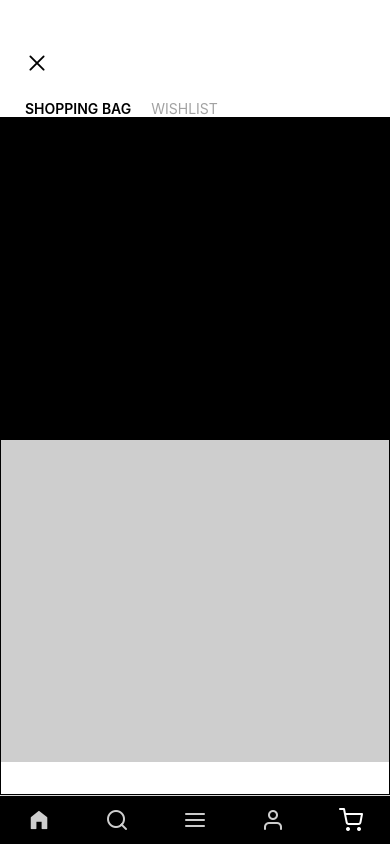
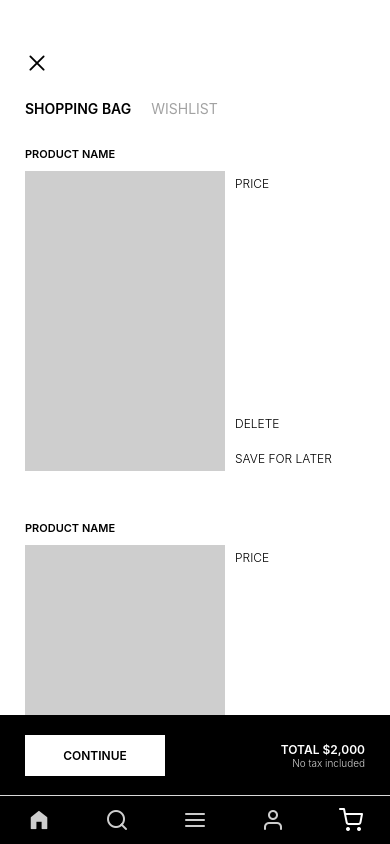
Before and after one commit to lukanesic/rhoutdoor, a React Native app: screen /Cart in a window 390 px wide. Built offline with nearby package versions, Linux system fonts and the light colour scheme.

Commit message:
Cart Screen done

```diff
--- a/components/profile/signup/SForm.js
+++ b/components/profile/signup/SForm.js
@@ -91,7 +91,10 @@ export default function SForm({ navigation }) {
 
   return (
     <>
-      <ContinueBtn onPress={() => navigation.replace('SignupSuccess')} />
+      <ContinueBtn
+        title={'Continue'}
+        onPress={() => navigation.replace('SignupSuccess')}
+      />
       <Pressable onPress={Keyboard.dismiss}>
         <View style={styles.container}>
           <Text style={styles.title}>Personal Details</Text>
--- a/screens/Cart.js
+++ b/screens/Cart.js
@@ -6,13 +6,15 @@ import {
   View,
   Dimensions,
   ScrollView,
+  Image,
 } from 'react-native'
 import React, { useState } from 'react'
 
 import { SimpleLineIcons, AntDesign } from '@expo/vector-icons'
-import Card from '../components/Card'
 
-const { height } = Dimensions.get('window')
+import { Fontisto } from '@expo/vector-icons'
+
+const { height, width } = Dimensions.get('window')
 
 export default function Cart() {
   const [active, setActive] = useState(0)
@@ -37,71 +39,271 @@ export default function Cart() {
         </TouchableOpacity>
       </View>
 
-      <ScrollView style={styles.contentContainer}>
-        <View style={[styles.box1, { backgroundColor: '#000' }]} />
-        <View style={[styles.box1, { backgroundColor: '#cecece' }]} />
-      </ScrollView>
+      {active === 0 && <ShoppingBag />}
+      {active === 1 && <Wishlist />}
     </View>
   )
 }
 
 const ShoppingBag = () => {
+  const [isEmpty, setIsEmpty] = useState(false)
+
   return (
-    <View style={[styles.contentContainer, styles.shoppingContainer]}>
+    // SHOPING BAG se deli na dva dela, dva state-a.
+    // Ako nesto postoji u Shopping bag, i ako ne postoji
+    // To zavisi od redux-a, ali sad cu samo da imitiram to ponasanje
+    <View style={styles.shoppingBagContainer}>
+      {isEmpty && <EmptyBag />}
+      {!isEmpty && <BagItems />}
+    </View>
+  )
+}
+
+const EmptyBag = () => {
+  return (
+    <View style={styles.emptyBagContainer}>
       <SimpleLineIcons name='bag' size={24} color='black' />
-      <Text>Your shoping bag is empty</Text>
+      <Text style={{ marginTop: 10, fontWeight: '200' }}>
+        Your shoping bag is empty
+      </Text>
+    </View>
+  )
+}
+
+const BagItems = () => {
+  const arr = [0, 1, 2, 3]
+
+  return (
+    <>
+      <View style={styles.bagItemsContainer}>
+        <FlatList
+          data={arr}
+          keyExtractor={(_, index) => index.toString()}
+          showsVerticalScrollIndicator={false}
+          renderItem={({ item }, index) => (
+            <BagProductCard item={item} key={index} />
+          )}
+        />
+
+        <TotalContinue />
+      </View>
+    </>
+  )
+}
+
+const BagProductCard = () => {
+  return (
+    <View style={styles.bagProductCardContainer}>
+      <Text style={styles.productTitle}>Product name</Text>
+      <View style={styles.productCard}>
+        <Image
+          style={{ width: 200, height: 300, backgroundColor: '#cecece' }}
+        />
+        <View style={styles.productCardDescription}>
+          <Text style={styles.productCartTxt}>Price</Text>
+          <View>
+            <TouchableOpacity onPress={() => console.log('Delete Function')}>
+              <Text style={styles.productCartTxt}>Delete</Text>
+            </TouchableOpacity>
+            <TouchableOpacity
+              onPress={() =>
+                console.log(
+                  'Save, transfer to Wishlist/Saved for later and remove from Shopping bag '
+                )
+              }
+            >
+              <Text style={[styles.productCartTxt, { marginTop: 20 }]}>
+                Save for later
+              </Text>
+            </TouchableOpacity>
+          </View>
+        </View>
+      </View>
     </View>
   )
 }
 
 const Wishlist = () => {
   return (
-    <View style={styles.contentContainer}>
+    <ScrollView
+      contentContainerStyle={{
+        display: 'flex',
+      }}
+      style={styles.wishListContainer}
+      showsVerticalScrollIndicator={false}
+    >
       <SavedForLater />
       <UserList />
-    </View>
+    </ScrollView>
   )
 }
 
 const SavedForLater = () => {
+  const [isEmpty, setIsEmpty] = useState(false)
+
   return (
-    <View style={styles.box}>
-      <Text style={styles.boxTitle}>Saved for later</Text>
-      <Text style={styles.boxTxt}>
-        You dont have any items pending to buy later
-      </Text>
+    <View style={{ height: isEmpty ? 250 : 400 }}>
+      <Text style={styles.wishListTitle}>Saved For Later</Text>
+      {isEmpty && (
+        <WishListEmptyContainer
+          description={`You don't have any items pending to buy later`}
+        />
+      )}
+
+      {!isEmpty && <WishListContent />}
+
+      {/* Ako postoje items u saved later onda je horizontalna flatlist */}
     </View>
   )
 }
 
 const UserList = () => {
-  const arr = [0, 1]
+  const [isEmpty, setIsEmpty] = useState(false)
 
   return (
-    <>
+    <View style={{ height: isEmpty ? 250 : 400 }}>
+      {/* User je dinamicno ne zaboravi */}
+      <Text style={styles.wishListTitle}>User List</Text>
+      {isEmpty && (
+        <WishListEmptyContainer
+          description={`There are no items saved in your wishlist`}
+        />
+      )}
+
+      {!isEmpty && <WishListContent />}
+    </View>
+  )
+}
+
+const TotalContinue = () => {
+  return (
+    <View style={styles.continueContainer}>
+      <TouchableOpacity
+        activeOpacity={0.7}
+        style={{
+          borderWidth: 1,
+          borderColor: '#fff',
+          padding: 12,
+          width: 140,
+          backgroundColor: '#fff',
+        }}
+        onPress={() =>
+          console.log('Navigate to checkout or address. Kao i kod njih')
+        }
+      >
+        <Text
+          style={{
+            color: '#000',
+            textAlign: 'center',
+            fontSize: 12,
+            fontWeight: '600',
+            textTransform: 'uppercase',
+          }}
+        >
+          Continue
+        </Text>
+      </TouchableOpacity>
+
       <View>
-        <Text style={styles.boxTitle}>User's list</Text>
-        {/* Uslov naravno */}
-        {/* <View style={styles.box}>
-<Text style={styles.boxTxt}>
-        There are not items saved in your wishlist
-      </Text>
-        </View> */}
+        <Text
+          style={{
+            color: '#fff',
+            fontWeight: '600',
+            textTransform: 'uppercase',
+            fontSize: 12,
+          }}
+        >
+          Total $2,000
+        </Text>
+        <Text
+          style={{
+            color: '#cecece',
+            fontWeight: '300',
+            fontSize: 10,
+            textAlign: 'right',
+          }}
+        >
+          No tax included
+        </Text>
       </View>
+    </View>
+  )
+}
+
+// REUSABLE EMPTY CONTAINER COMPONENT
+const WishListEmptyContainer = ({ description }) => {
+  return (
+    <View style={styles.wishListEmptyContainer}>
+      <Fontisto name='favorite' size={20} color='black' />
+      <Text style={styles.wishListEmptyTitle}>{description}</Text>
+    </View>
+  )
+}
+
+const WishListContent = () => {
+  const arr = [0, 1, 3]
+
+  return (
+    <View style={styles.wishListContent}>
       <FlatList
         data={arr}
         keyExtractor={(_, index) => index.toString()}
-        numColumns='2'
-        columnWrapperStyle={{ justifyContent: 'space-between' }}
-        showsVerticalScrollIndicator={false}
-        renderItem={({ item }, index) => <Card item={item} key={index} />}
-        style={{
-          backgroundColor: '#000',
-          paddingHorizontal: 17,
-          paddingTop: 20,
-        }}
+        horizontal
+        showsHorizontalScrollIndicator={false}
+        renderItem={({ item }, index) => <WishCard />}
       />
-    </>
+    </View>
+  )
+}
+
+const WishCard = () => {
+  return (
+    <View
+      style={{
+        width: 130,
+        height: '100%',
+        marginRight: 10,
+        marginTop: 10,
+      }}
+    >
+      <Image
+        style={{ backgroundColor: '#cecece', width: '100%', height: '55%' }}
+      />
+      <View style={styles.wishCardDescription}>
+        <Text
+          style={{
+            fontWeight: '300',
+            textTransform: 'uppercase',
+            fontSize: 12,
+            marginTop: 10,
+          }}
+        >
+          Title
+        </Text>
+        <Text
+          style={{
+            fontWeight: '300',
+            textTransform: 'uppercase',
+            fontSize: 12,
+            marginTop: 5,
+          }}
+        >
+          $2.500
+        </Text>
+
+        <TouchableOpacity
+          activeOpacity={0.6}
+          style={styles.addBtn}
+          onPress={() =>
+            console.log(
+              'Add to bag Func. Odradi suprotan proces od Save for later'
+            )
+          }
+        >
+          <Text style={styles.btnText}>Add to bag</Text>
+        </TouchableOpacity>
+      </View>
+    </View>
   )
 }
 
@@ -140,4 +342,108 @@ const styles = StyleSheet.create({
   box1: {
     height: height / 2 - 100,
   },
+
+  // WISHLIST
+
+  wishListContainer: {
+    marginHorizontal: 25,
+  },
+
+  wishListTitle: {
+    marginTop: 30,
+    fontWeight: '500',
+  },
+
+  // WISHLISY CONTENT
+  wishListContent: {
+    flex: 1,
+  },
+  wishCardDescription: {},
+  addBtn: {
+    borderWidth: 1,
+    borderColor: '#282828',
+    paddingVertical: 7,
+    paddingHorizontal: 10,
+    marginTop: 20,
+    width: '75%',
+    backgroundColor: '#282828',
+  },
+  btnText: {
+    textAlign: 'center',
+    textTransform: 'uppercase',
+    fontSize: 10,
+    color: '#fff',
+  },
+
+  // WISHLIST EMPTY
+
+  wishListEmptyContainer: {
+    height: '80%',
+    display: 'flex',
+    alignItems: 'center',
+    justifyContent: 'center',
+    paddingHorizontal: 30,
+  },
+  wishListEmptyTitle: {
+    textAlign: 'center',
+    fontSize: 10,
+    textTransform: 'uppercase',
+    marginTop: 10,
+  },
+
+  // SHOPPING BAG
+  shoppingBagContainer: {
+    flex: 1,
+    marginHorizontal: 25,
+  },
+
+  emptyBagContainer: {
+    flex: 1,
+    display: 'flex',
+    alignItems: 'center',
+    justifyContent: 'center',
+  },
+
+  bagItemsContainer: {
+    flex: 1,
+  },
+
+  bagProductCardContainer: {
+    marginVertical: 20,
+  },
+  productTitle: {
+    marginVertical: 10,
+    textTransform: 'uppercase',
+    fontSize: 11,
+    fontWeight: '600',
+  },
+  productCard: {
+    display: 'flex',
+    flexDirection: 'row',
+  },
+  productCardDescription: {
+    marginLeft: 10,
+    display: 'flex',
+    justifyContent: 'space-between',
+    paddingVertical: 5,
+  },
+  productCartTxt: {
+    fontWeight: '300',
+    textTransform: 'uppercase',
+    fontSize: 12,
+  },
+  continueContainer: {
+    backgroundColor: '#000',
+    marginLeft: -25,
+    width: width,
+    height: 80,
+    display: 'flex',
+    flexDirection: 'row',
+    justifyContent: 'space-between',
+    alignItems: 'center',
+    paddingHorizontal: 25,
+  },
+  continueBtn: {},
+  continueTxt: {},
+  total: {},
 })
--- a/screens/Profile.js
+++ b/screens/Profile.js
@@ -27,12 +27,12 @@ export default function Profile() {
         }}
       >
         {/* NOT AUTH STACK */}
-        {/* <Stack.Screen name='Login' component={Login} />
+        <Stack.Screen name='Login' component={Login} />
         <Stack.Screen name='Recovery' component={Recovery} />
-        <Stack.Screen name='Signup' component={Signup} /> */}
+        <Stack.Screen name='Signup' component={Signup} />
 
         {/* Loading to AUTH STACK */}
-        {/* <Stack.Screen name='SignupSuccess' component={SignupSuccess} /> */}
+        <Stack.Screen name='SignupSuccess' component={SignupSuccess} />
 
         <Stack.Screen name='UserProfile' component={UserProfile} />
         <Stack.Screen name='ManageAccount' component={ManageAccount} />
```
